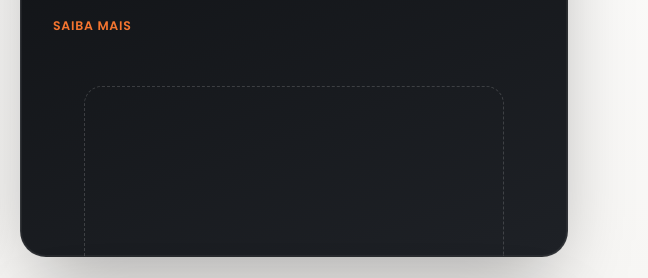
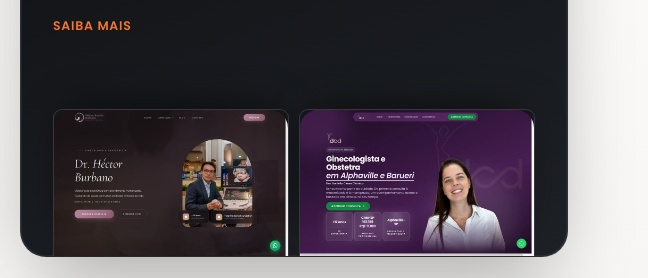
Before and after one commit to Detoni123/acelerago, a website: page index.html in a window 1280 px wide. Shown: the part 3994-4272 px from the top of the page, 632-1280 px from the left. Drawn offline with Linux system fonts and the light colour scheme; some icons are missing.

Commit message:
feat(servicos): fila de sites reais no card de Sites Personalizados
A miniatura nao e imagem montada em editor: e a screenshot crua da
pagina, capturada a 1440x900, reduzida para 880px de largura e
convertida em webp (27KB e 31KB). Trocar o site depois e trocar o
arquivo — o encaixe nao depende dele.

Sem cromo de navegador, como o Ronaldo pediu: so a pagina, topo
arredondado e sangrando para fora do card. A altura vem da imagem e nao
de valor fixo, entao screenshot de proporcao diferente entra sem quebrar
a fila.

Dois sites por enquanto, Dr. Hector Burbano e Dra. Daniella D'Amico. O
terceiro slot fica para o site da Dra. Raquel Vieira, que sai quando a
foto do hero dela for trocada.

O banner de cookies do site do Dr. Hector foi dispensado antes da
captura; sem isso ele aparecia atravessado no meio da screenshot.

Co-Authored-By: Claude Opus 5 (1M context) <noreply@anthropic.com>

```diff
--- a/index.html
+++ b/index.html
@@ -476,7 +476,18 @@
           <h3>Sites Personalizados</h3>
           <p>Mostre os seus diferenciais para a sua paciente antes da primeira consulta.</p>
           <span class="servico-link">Saiba mais <i class="ph ph-arrow-right" aria-hidden="true"></i></span>
-          <div class="servico-visual"></div>
+          <div class="servico-visual">
+            <div class="mock-row">
+              <figure class="mock-shot">
+                <img src="mock-site-hector.webp" width="880" height="550" loading="lazy" decoding="async"
+                     alt="Site do Dr. Hector Burbano, ginecologista e obstetra no Rio de Janeiro, desenvolvido pela AceleraGO" />
+              </figure>
+              <figure class="mock-shot">
+                <img src="mock-site-daniella.webp" width="880" height="550" loading="lazy" decoding="async"
+                     alt="Site da Dra. Daniella D'Amico, ginecologista e obstetra em Alphaville, desenvolvido pela AceleraGO" />
+              </figure>
+            </div>
+          </div>
         </a>
 
         <a href="servico-posicionamento" class="servico-card fade-in delay-2">
--- a/styles.css
+++ b/styles.css
@@ -909,6 +909,42 @@ section { padding: 5.5rem 0; }
   opacity: .16;
 }
 
+/* ── Fila de sites ─────────────────────────────────────────
+   A "miniatura" nao e uma imagem montada em editor: e a
+   screenshot crua da pagina, sem cromo de navegador, com o topo
+   arredondado e sangrando para fora do card. Trocar o site
+   depois e trocar o .webp — o encaixe nao depende do arquivo.
+
+   A altura vem da imagem, nao de valor fixo: screenshot de
+   proporcao diferente entra sem quebrar a fila. */
+.mock-row {
+  display: flex;
+  align-items: flex-end;
+  justify-content: center;
+  gap: 10px;
+  width: 100%;
+  max-width: 560px;
+}
+
+.mock-shot {
+  flex: 1 1 0;
+  min-width: 0;
+  margin: 0;
+  border-radius: 9px 9px 0 0;
+  overflow: hidden;
+  background: var(--charcoal);
+  border: 1px solid rgba(255,255,255,.14);
+  border-bottom: none;
+  box-shadow: 0 -12px 40px -16px rgba(0,0,0,.7);
+}
+.mock-shot img {
+  width: 100%;
+  height: auto;
+  display: block;
+}
+
+@media (max-width: 520px) { .mock-row { gap: 6px; } }
+
 /* ── Resultados ───────────────────────────────────────────── */
 #resultados, .resultados-light {
   background: var(--white);
```
Also changed, not shown: mock-site-daniella.webp (added), mock-site-hector.webp (added).
